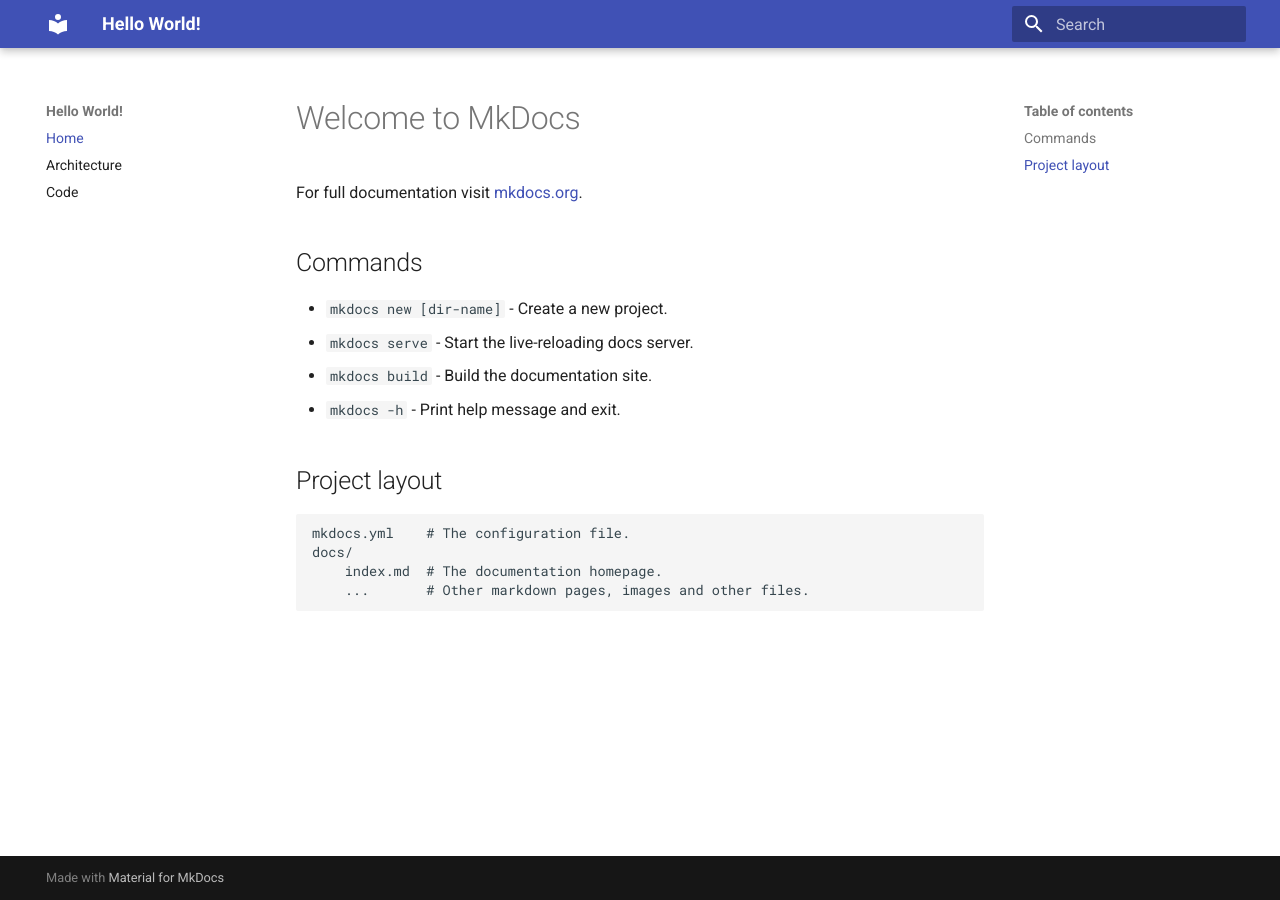
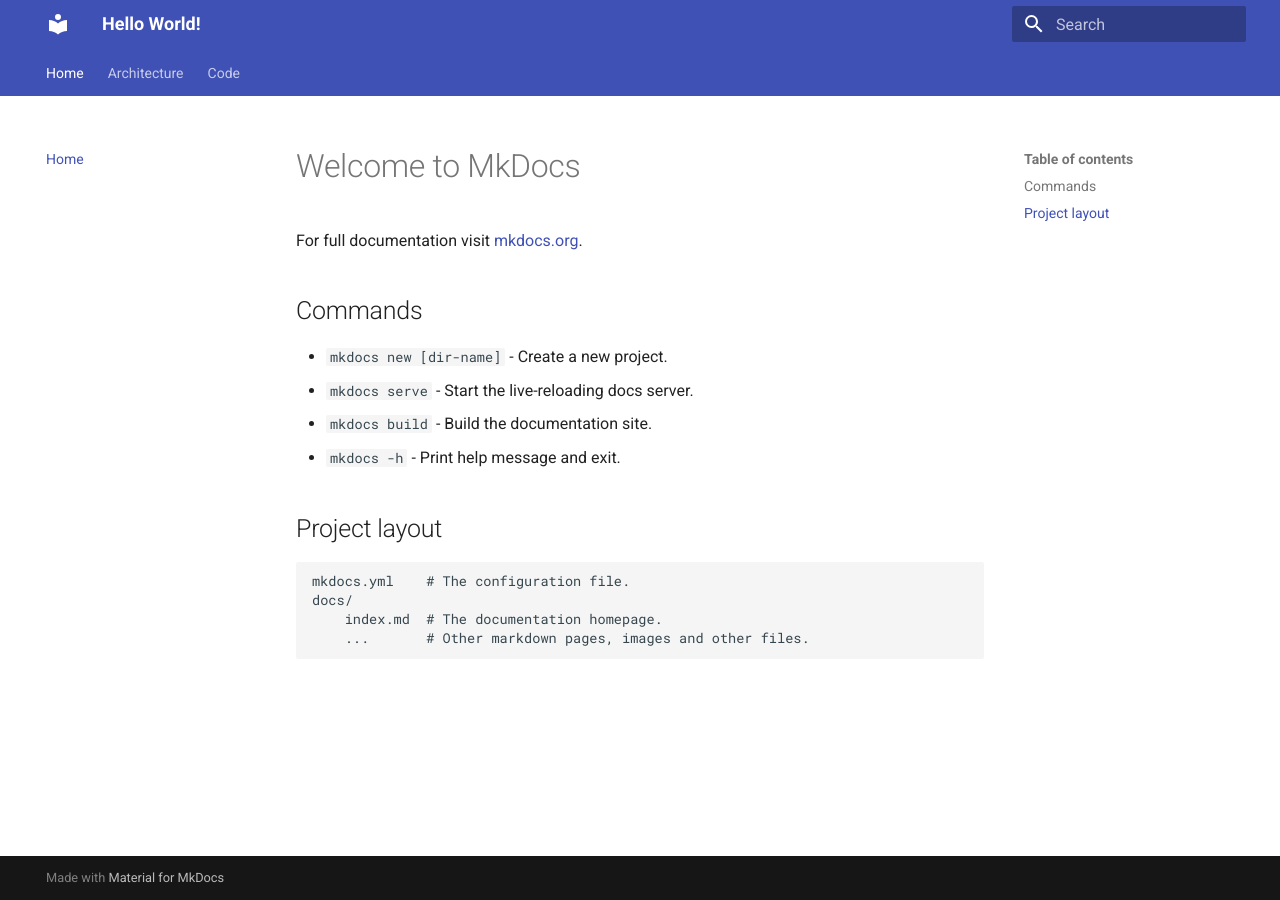
Before and after one commit to atla/mkdocstest, an MkDocs documentation site: the page built from docs/index.md, in a window 1280 px wide. Built offline with MkDocs 1.6.1 and Material for MkDocs 9.7.7, drawn with Linux system fonts in a browser that asks for light colours.

Commit message:
Update mkdocs.yml

```diff
--- a/mkdocs.yml
+++ b/mkdocs.yml
@@ -5,5 +5,5 @@
     - Code: code.md
 theme:
   name: material
-
-  ## update
+  features:
+    - navigation.tabs
```
